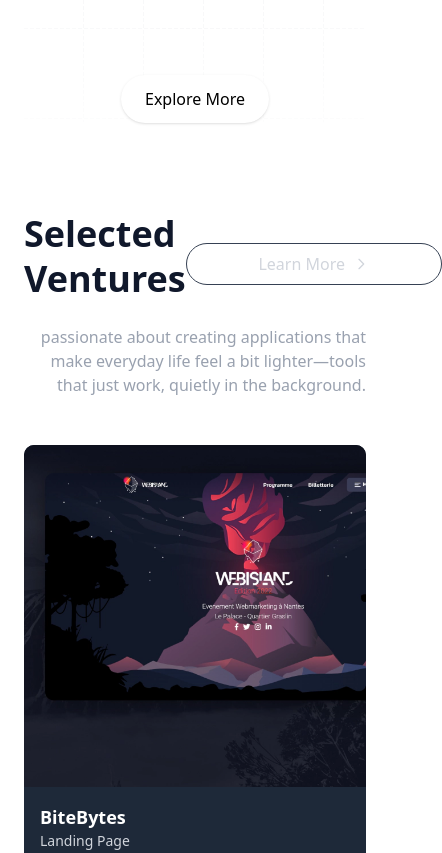
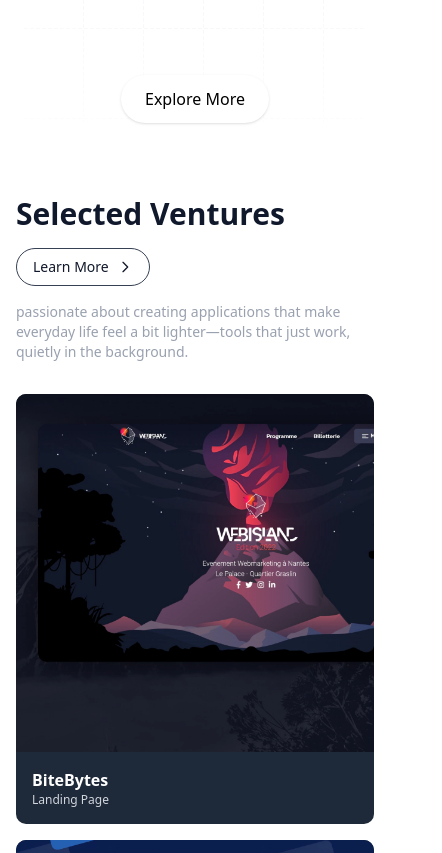
Before and after one commit to Mdsakib999/personal-portfolio-SRE, a Next.js app: page / in a window 390 px wide. Shown: the part 4300-5153 px from the top of the page, 442 px wide, since content can reach past the window. Built offline with nearby package versions, Linux system fonts and the light colour scheme.

Commit message:
Fix responsiveness

```diff
--- a/src/components/Home/ArticleRow.tsx
+++ b/src/components/Home/ArticleRow.tsx
@@ -14,32 +14,29 @@ const ArticleRow: React.FC<{ article?: Article }> = ({ article }) => {
 
   return (
     <article>
-      <div className="border-t border-zinc-600/40 mb-6" />
+      <div className="border-t border-zinc-600/40 mb-4 sm:mb-6" />
       <Link href={`/articles/${article.id}`} className="group block">
         <Card className="bg-transparent shadow-none border-none">
           <CardContent className="p-0">
-            <div className="flex items-start justify-between  md:gap-8">
-              <div className="flex items-start gap-2  lg:gap-6 min-w-0 ">
-                <div className="text-sm text-foreground/80 md:w-14 flex-shrink-0">
+            <div className="flex items-start justify-between gap-3 sm:gap-4 md:gap-8">
+              <div className="flex items-start gap-2 sm:gap-3 lg:gap-6 min-w-0 flex-1">
+                <div className="text-xs sm:text-sm text-foreground/80 w-12 sm:w-14 flex-shrink-0">
                   {article.date}
                 </div>
 
-                <h3
-                  className="text-base md:text-lg text-foreground/80 leading-tight whitespace-pre-line"
-                  style={{ maxWidth: "11rem" }}
-                >
+                <h3 className="text-sm sm:text-base md:text-lg text-foreground/80 leading-tight whitespace-pre-line max-w-[8rem] sm:max-w-[10rem] md:max-w-[11rem]">
                   {article.title}
                 </h3>
               </div>
 
-              <div className="w-46 h-30 md:w-58 md:h-38 flex-shrink-0 rounded-lg overflow-hidden bg-zinc-700/50">
+              <div className="w-24 h-20 sm:w-32 sm:h-24 md:w-40 md:h-28 lg:w-48 lg:h-32 flex-shrink-0 rounded-lg overflow-hidden bg-zinc-700/50">
                 <Image
                   src={article.image}
                   alt={article.title.replace(/\n/g, " ")}
                   width={440}
                   height={280}
-                  className="w-full h-full object-cover"
-                  sizes="(max-width: 768px) 30vw, 160px"
+                  className="w-full h-full object-cover transition-transform duration-300 group-hover:scale-105"
+                  sizes="(max-width: 640px) 96px, (max-width: 768px) 128px, (max-width: 1024px) 160px, 192px"
                 />
               </div>
             </div>
--- a/src/components/Home/Ventures.tsx
+++ b/src/components/Home/Ventures.tsx
@@ -23,19 +23,19 @@ export default function SelectedVentures() {
   return (
     <section
       id="ventures"
-      className="min-h-screen flex items-center py-12 px-6 lg:px-8"
+      className="min-h-screen flex items-center py-12 px-4 sm:px-6 lg:px-8"
     >
       <div className="max-w-7xl mx-auto w-full">
-        <div className="pt-10">
-          <div className="flex items-center justify-between">
-            <h2 className="text-4xl md:text-6xl font-semibold leading-tight mb-4">
+        <div className="pt-6 md:pt-10">
+          <div className="flex flex-col sm:flex-row items-start sm:items-center justify-between gap-4 sm:gap-0">
+            <h2 className="text-3xl sm:text-4xl md:text-5xl lg:text-6xl font-semibold leading-tight">
               Selected Ventures
             </h2>
             <Link href="/about">
-              <button className="text-gray-300 border border-gray-700 px-2 md:px-4 py-2 rounded-full hover:bg-gray-800 flex items-center w-64 justify-center">
+              <button className="text-foreground border border-gray-700 px-4 md:px-6 py-2 md:py-2.5 rounded-full hover:bg-gray-800 flex items-center justify-center whitespace-nowrap text-sm md:text-base transition-colors">
                 Learn More
                 <svg
-                  className="w-4 h-4 ml-2 text-gray-300"
+                  className="w-4 h-4 ml-2 textforeground"
                   fill="none"
                   stroke="currentColor"
                   strokeWidth="2"
@@ -51,15 +51,15 @@ export default function SelectedVentures() {
             </Link>
           </div>
 
-          <div className="mt-2 text-gray-400 text-right">
-            <p className="max-w-md ml-auto">
+          <div className="mt-4 sm:mt-2 text-gray-400 text-left sm:text-right">
+            <p className="max-w-md sm:ml-auto text-sm md:text-base">
               passionate about creating applications that make everyday life
               feel a bit lighter—tools that just work, quietly in the
               background.
             </p>
           </div>
 
-          <div className="grid grid-cols-1 md:grid-cols-2 lg:grid-cols-3 gap-6 mt-12">
+          <div className="grid grid-cols-1 sm:grid-cols-2 lg:grid-cols-3 gap-4 sm:gap-6 mt-8 md:mt-12">
             {ventures.map((venture, index) => (
               <div
                 key={index}
@@ -72,11 +72,13 @@ export default function SelectedVentures() {
                     className="w-full h-full object-cover transition-transform duration-300 group-hover:scale-110"
                   />
                 </div>
-                <div className="p-4">
-                  <h3 className="text-lg text-white font-semibold">
+                <div className="p-4 md:p-5">
+                  <h3 className="text-base md:text-lg text-white font-semibold">
                     {venture.title}
                   </h3>
-                  <p className="text-gray-300 text-sm">{venture.subtitle}</p>
+                  <p className="text-gray-300 text-xs md:text-sm">
+                    {venture.subtitle}
+                  </p>
                 </div>
               </div>
             ))}
```
